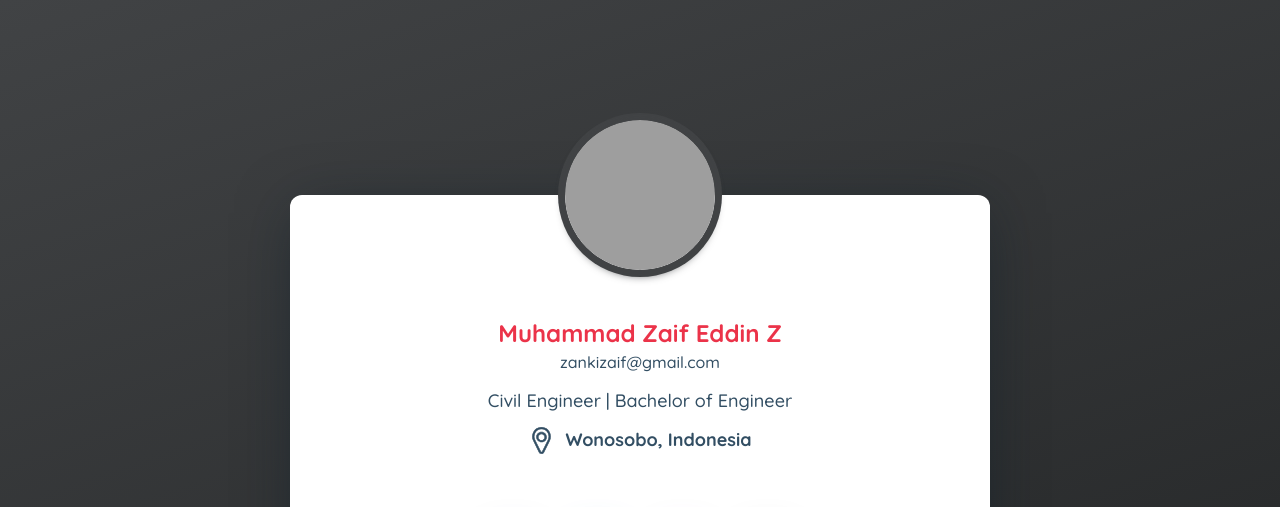
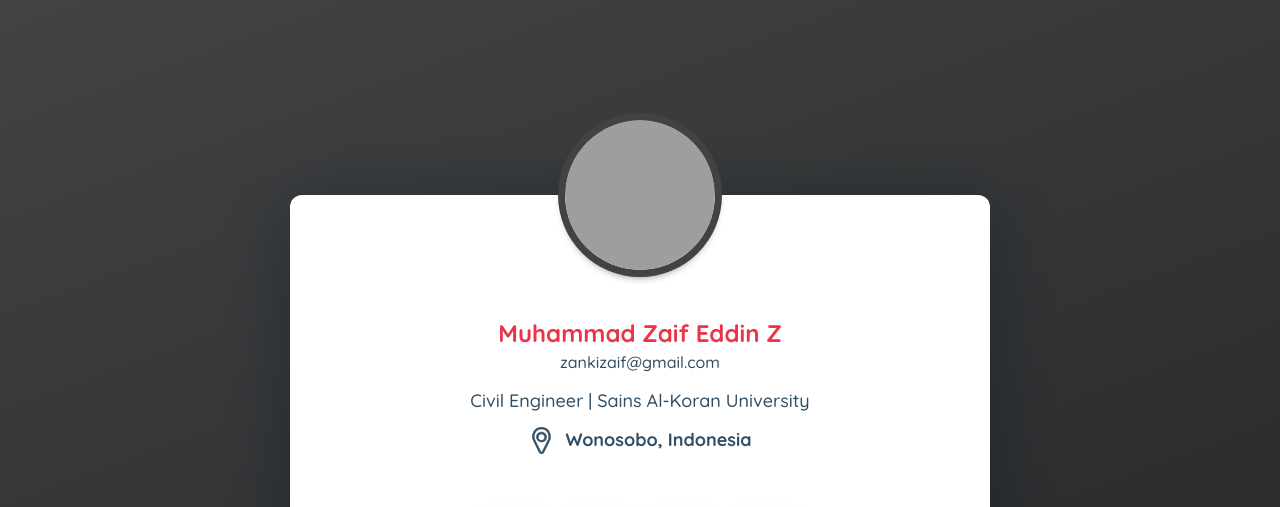
Before and after one commit to zankee/aidilaryanto.github.io, a plain HTML site: page index.html in a window 1280 px wide. Shown: the top 507 px of the page. Drawn offline with nearby package versions, Linux system fonts and the light colour scheme; grey boxes are pictures that could not be loaded.

Commit message:
Update index.html

```diff
--- a/index.html
+++ b/index.html
@@ -21,7 +21,7 @@
     <div class="profile-card__cnt js-profile-cnt">
       <div class="profile-card__name">Muhammad Zaif Eddin Z</div>
       <div class="profile-card__mail">zankizaif@gmail.com</div>
-      <div class="profile-card__txt"> Civil Engineer | Bachelor of Engineer</div>
+      <div class="profile-card__txt"> Civil Engineer | Sains Al-Koran University</div>
       <div class="profile-card-loc">
         <span class="profile-card-loc__icon">
           <svg class="icon"><use xlink:href="#icon-location"></use></svg>
```
